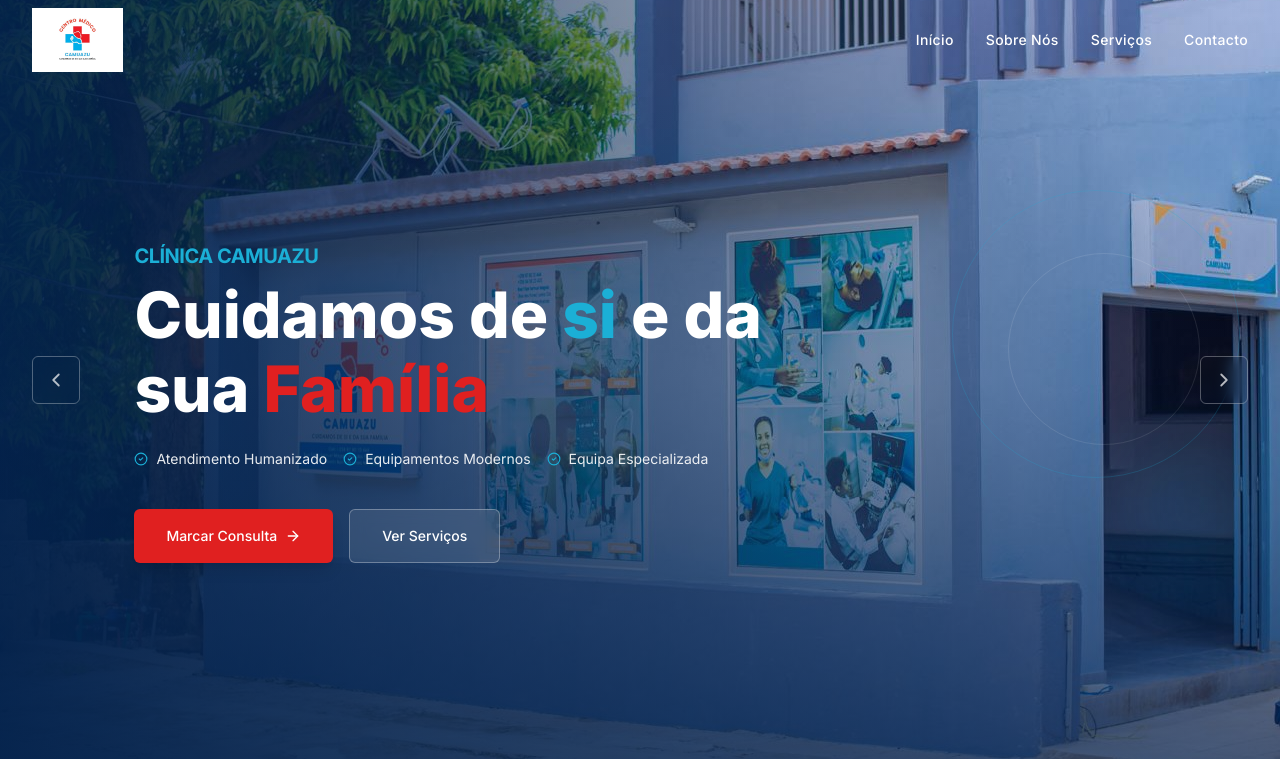
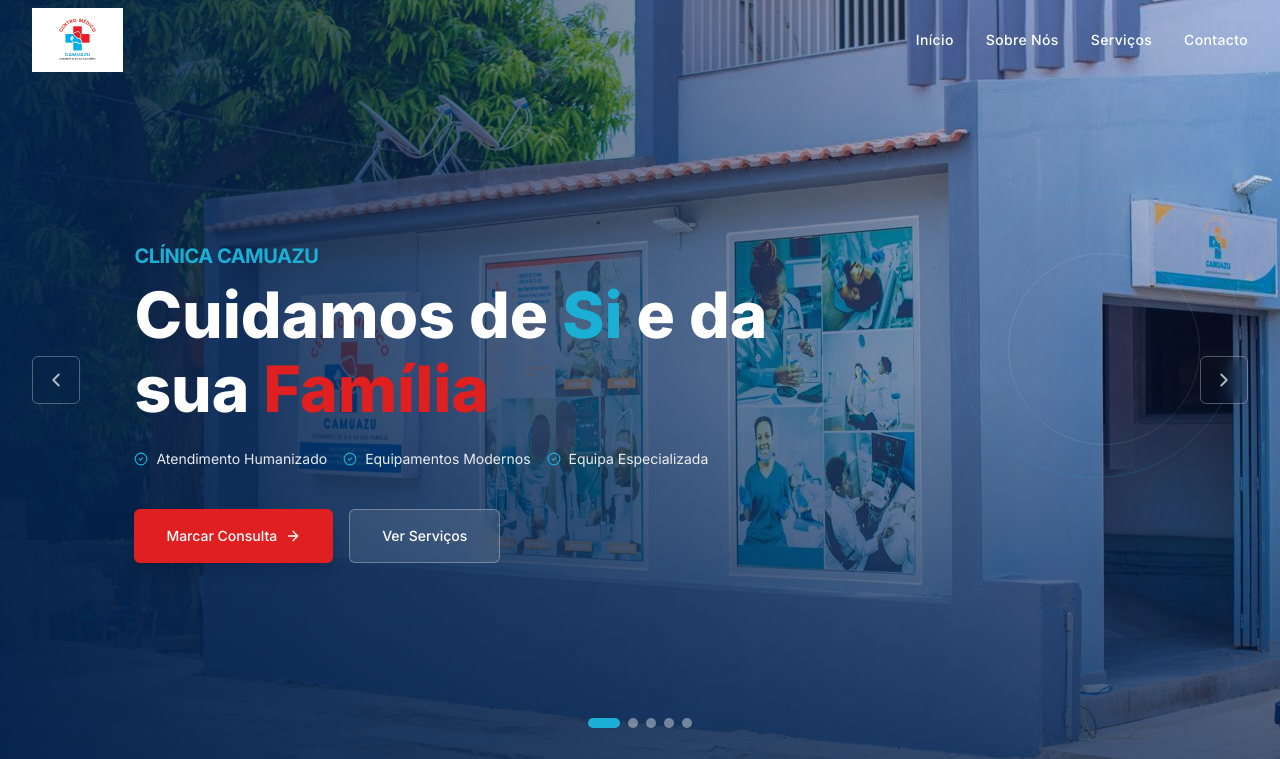
Before and after one commit to Saudigitus/camuazu-portal, a React (Vite) app: page / in a window 1280 px wide. Shown: the top 759 px of the page. Built offline with nearby package versions, Linux system fonts and the light colour scheme.

Commit message:
feat(services): add carousel layout mode with auto-scroll

```diff
--- a/src/app/App.tsx
+++ b/src/app/App.tsx
@@ -20,7 +20,7 @@
       <Hero />
       <Stats />
       <About />
-      <Services />
+      <Services layout="carousel" />
       {/* <Facilities /> */}
       <WhyUs />
       <Partners />
--- a/src/app/components/Hero.tsx
+++ b/src/app/components/Hero.tsx
@@ -1,19 +1,14 @@
 import { useState, useEffect, useCallback } from "react";
 import { motion } from "motion/react";
-import { ArrowRight, CheckCircle2, ChevronLeft, ChevronRight, Phone } from "lucide-react";
-//@ts-ignore
+import { ArrowRight, CheckCircle2, ChevronLeft, ChevronRight } from "lucide-react";
+import { scrollTo } from "@/utils";
 import internamentoImg from "@/assets/internamento.png";
-//@ts-ignore
 import esperaImg from "@/assets/espera.png";
-//@ts-ignore
 import consultorioImg from "@/assets/consultorio.png";
-//@ts-ignore
 import exteriorImg from "@/assets/exterior.png";
-//@ts-ignore
-import clinicImg from "@/assets/exterior.png";
 
 const slides = [
-  { img: clinicImg, alt: "Centro Médico Camuazu", tag: "", tagColor: "", title: "", subtitle: "", desc: "" },
+  { img: exteriorImg, alt: "Centro Médico Camuazu", tag: "", tagColor: "", title: "", subtitle: "", desc: "" },
   { img: internamentoImg, alt: "Sala de Internamento", tag: "Internamento", tagColor: "#1BAFD6", title: "Sala de Internamento", subtitle: "Ambiente Moderno e Confortável", desc: "Quartos equipados com camas médicas modernas e monitorização contínua" },
   { img: esperaImg, alt: "Sala de Espera", tag: "Recepção", tagColor: "#E02020", title: "Sala de Espera", subtitle: "Ambiente Moderno e Confortável", desc: "Ambiente confortável e acolhedor para os nossos pacientes" },
   { img: consultorioImg, alt: "Consultório Médico", tag: "Consultas", tagColor: "#1BAFD6", title: "Consultório Médico", subtitle: "Ambiente Moderno e Confortável", desc: "Consultórios equipados com tecnologia de ponta para diagnóstico preciso" },
@@ -28,6 +23,12 @@
 
 export function Hero() {
   const [current, setCurrent] = useState(0);
+  const [timerKey, setTimerKey] = useState(0);
+
+  const goTo = useCallback((index: number) => {
+    setCurrent(index);
+    setTimerKey((k) => k + 1);
+  }, []);
 
   const next = useCallback(() => {
     setCurrent((prev) => (prev + 1) % slides.length);
@@ -40,12 +41,7 @@
   useEffect(() => {
     const timer = setInterval(next, 10000);
     return () => clearInterval(timer);
-  }, [next]);
-
-  const scrollTo = (href: string) => {
-    const el = document.querySelector(href);
-    if (el) el.scrollIntoView({ behavior: "smooth" });
-  };
+  }, [next, timerKey]);
 
   return (
     <section id="hero" className="relative min-h-[95vh] flex items-center overflow-hidden">
@@ -53,26 +49,26 @@
       <div className="absolute inset-0">
         {slides.map((slide, i) => (
           <div
-            key={slide.img}
+            key={i}
             className="absolute inset-0 transition-opacity duration-1000 ease-in-out"
             style={{ opacity: i === current ? 1 : 0 }}
           >
             <img
               src={slide.img}
               alt={slide.alt}
+              loading={i === 0 ? "eager" : "lazy"}
               className="w-full h-full object-cover object-center"
             />
           </div>
         ))}
-        {/* Gradient Overlay */}
         <div className="absolute inset-0 bg-gradient-to-r from-[#03224C]/95 via-[#03224C]/50 to-transparent" />
         <div className="absolute inset-0 bg-gradient-to-t from-[#03224C]/70 via-[#03224C]/20 to-transparent" />
       </div>
 
       {/* Decorative Circles */}
-      <div className="absolute top-1/4 right-10 w-48 h-48 lg:w-72 lg:h-72 rounded-full border border-[#1BAFD6]/20 opacity-100 hidden md:block" />
-      <div className="absolute top-1/3 right-20 w-32 h-32 lg:w-48 lg:h-48 rounded-full border border-white/10 opacity-100 hidden md:block" />
-      <div className="absolute bottom-1/4 right-5 w-24 h-24 lg:w-32 lg:h-32 rounded-full bg-[#1BAFD6]/10 blur-2xl hidden md:block" />
+      <div className="absolute top-1/4 right-10 w-48 h-48 lg:w-72 lg:h-72 rounded-full border border-[#1BAFD6]/20 opacity-100 hidden md:block" aria-hidden="true" />
+      <div className="absolute top-1/3 right-20 w-32 h-32 lg:w-48 lg:h-48 rounded-full border border-white/10 opacity-100 hidden md:block" aria-hidden="true" />
+      <div className="absolute bottom-1/4 right-5 w-24 h-24 lg:w-32 lg:h-32 rounded-full bg-[#1BAFD6]/10 blur-2xl hidden md:block" aria-hidden="true" />
 
       {/* Content */}
       <div className="relative z-10 max-w-7xl mx-[8%] px-4 sm:px-6 lg:px-8 pt-28 pb-2">
@@ -82,7 +78,6 @@
             className="transition-opacity duration-1000 ease-in-out"
             style={{ opacity: current === 0 ? 1 : 0, position: current === 0 ? "relative" : "absolute", pointerEvents: current === 0 ? "auto" : "none", top: 0, left: 0, right: 0 }}
           >
-            {/* Logo Text */}
             <motion.div
               initial={{ opacity: 0, y: 20 }}
               animate={{ opacity: 1, y: 0 }}
@@ -102,7 +97,7 @@
               style={{ fontSize: "clamp(2rem, 5vw, 4rem)", fontWeight: 800, lineHeight: 1.15 }}
             >
               Cuidamos de{" "}
-              <span className="text-[#1BAFD6]">si</span>{" "}
+              <span className="text-[#1BAFD6]">Si</span>{" "}
               e da sua{" "}
               <span className="text-[#E02020]">Família</span>
             </motion.h1>
@@ -150,7 +145,6 @@
               className="transition-opacity duration-1000 ease-in-out"
               style={{ opacity: current === i + 1 ? 1 : 0, position: current === i + 1 ? "relative" : "absolute", pointerEvents: current === i + 1 ? "auto" : "none", top: 0, left: 0, right: 0 }}
             >
-              {/* Logo Text */}
               <div className="mb-2">
                 <span className="text-[#1BAFD6] text-lg sm:text-xl md:text-xl font-bold tracking-tight uppercase">
                   Clínica{" "}Camuazu
@@ -188,9 +182,27 @@
         </div>
       </div>
 
+      {/* Dots */}
+      <div className="absolute bottom-8 left-1/2 -translate-x-1/2 z-10 flex items-center gap-2" role="tablist" aria-label="Slides">
+        {slides.map((_, i) => (
+          <button
+            key={i}
+            onClick={() => goTo(i)}
+            role="tab"
+            aria-selected={current === i}
+            aria-label={`Slide ${i + 1}`}
+            className={`w-2.5 h-2.5 rounded-full transition-all duration-300 ${
+              current === i
+                ? "bg-[#1BAFD6] w-8"
+                : "bg-white/40 hover:bg-white/60"
+            }`}
+          />
+        ))}
+      </div>
+
       {/* Slide Controls - Left */}
       <button
-        onClick={prev}
+        onClick={() => { prev(); setTimerKey((k) => k + 1); }}
         className="absolute left-4 sm:left-6 lg:left-8 top-1/2 -translate-y-1/2 z-10 flex items-center justify-center w-12 h-12 rounded-md cursor-pointer border border-white/30 text-white/70 hover:bg-white/10 hover:text-white transition-all duration-200 backdrop-blur-sm"
         aria-label="Slide anterior"
       >
@@ -199,19 +211,12 @@
 
       {/* Slide Controls - Right */}
       <button
-        onClick={next}
+        onClick={() => { next(); setTimerKey((k) => k + 1); }}
         className="absolute right-4 sm:right-6 lg:right-8 top-1/2 -translate-y-1/2 z-10 flex items-center justify-center w-12 h-12 rounded-md cursor-pointer border border-white/30 text-white/70 hover:bg-white/10 hover:text-white transition-all duration-200 backdrop-blur-sm"
-        aria-label="Proximo slide"
+        aria-label="Próximo slide"
       >
         <ChevronRight size={22} />
       </button>
-
-      {/* Bottom Wave */}
-      {/* <div className="absolute bottom-0 left-0 right-0">
-        <svg viewBox="0 0 1440 80" fill="none" xmlns="http://www.w3.org/2000/svg" className="w-full">
-          <path d="M0 80L1440 80L1440 30C1200 70 960 10 720 40C480 70 240 0 0 30L0 80Z" fill="white" />
-        </svg>
-      </div> */}
     </section>
   );
 }
```
